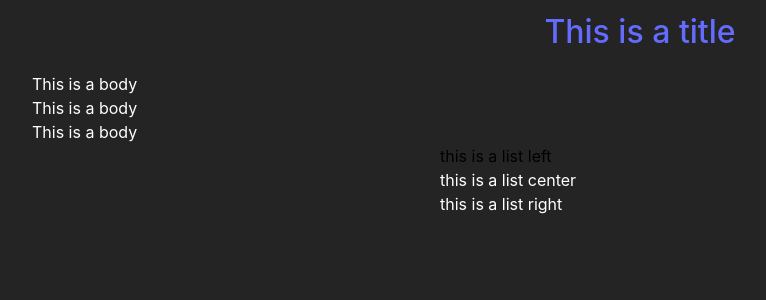
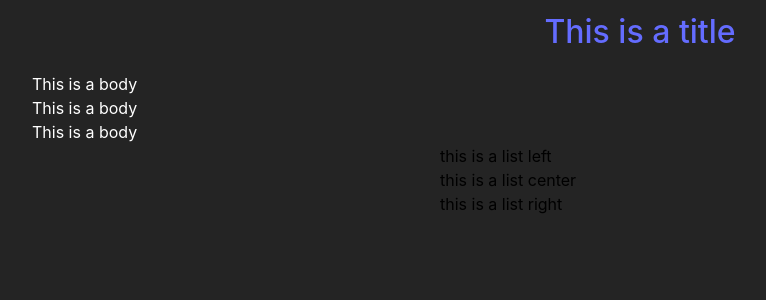
Before and after one commit to inc-cookiebox/test, a React (Vite) app: page / in a window 1280 px wide. Shown: the top 300 px of the page, without its empty margins (0-766 px from the left). Built offline with nearby package versions, Linux system fonts and the light colour scheme.

Commit message:
test: fix color - CookieBox

```diff
--- a/src/App.css
+++ b/src/App.css
@@ -29,9 +29,9 @@
 .left { text-align: left;
   color: #000000; }
 .right { text-align: left;
-  color: #ffffff; }
+  color: #000000; }
 .center { text-align: left;
-  color: #ffffff; }
+  color: rgb(0, 0, 0); }
 a {
   font-weight: 500;
   color: #646cff;
```
